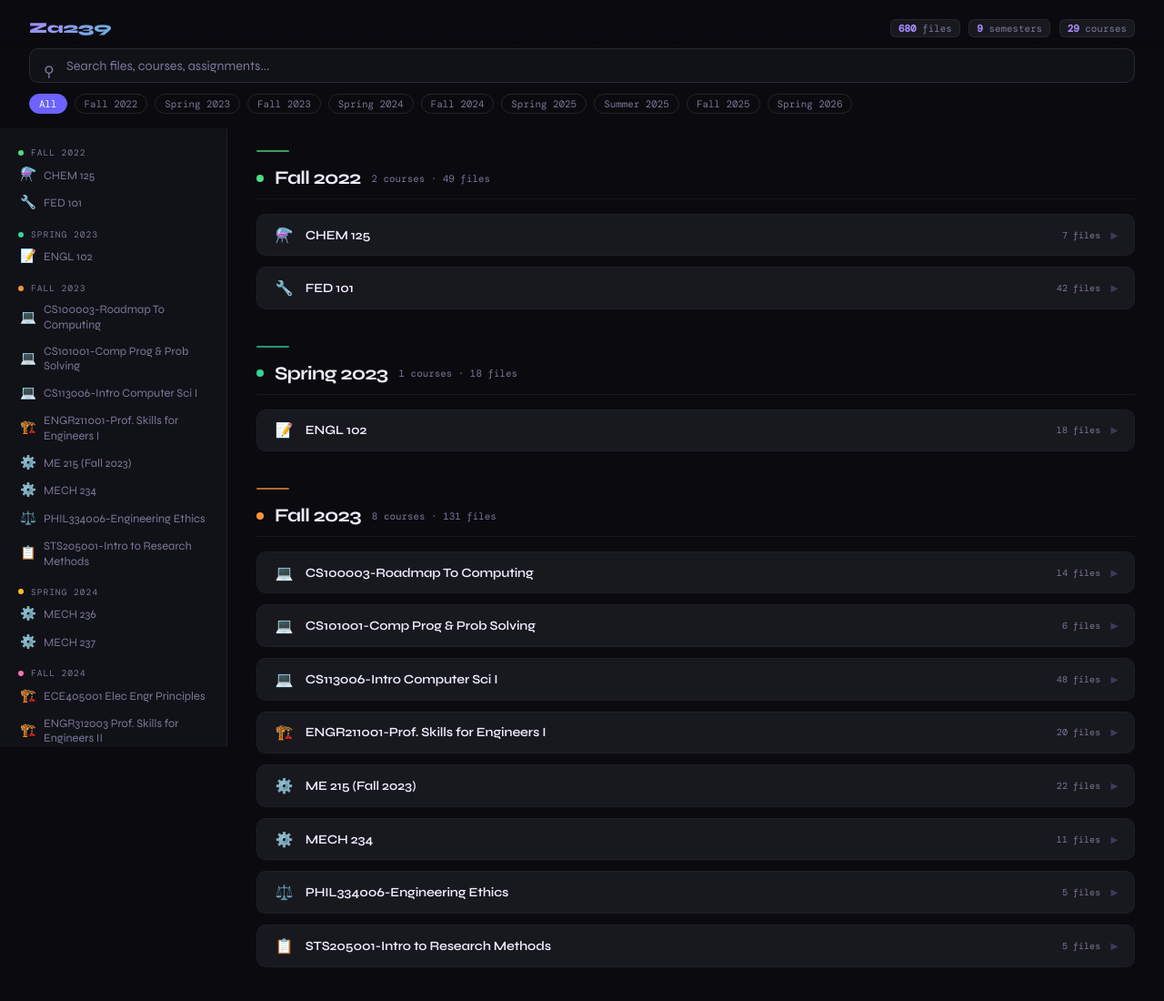
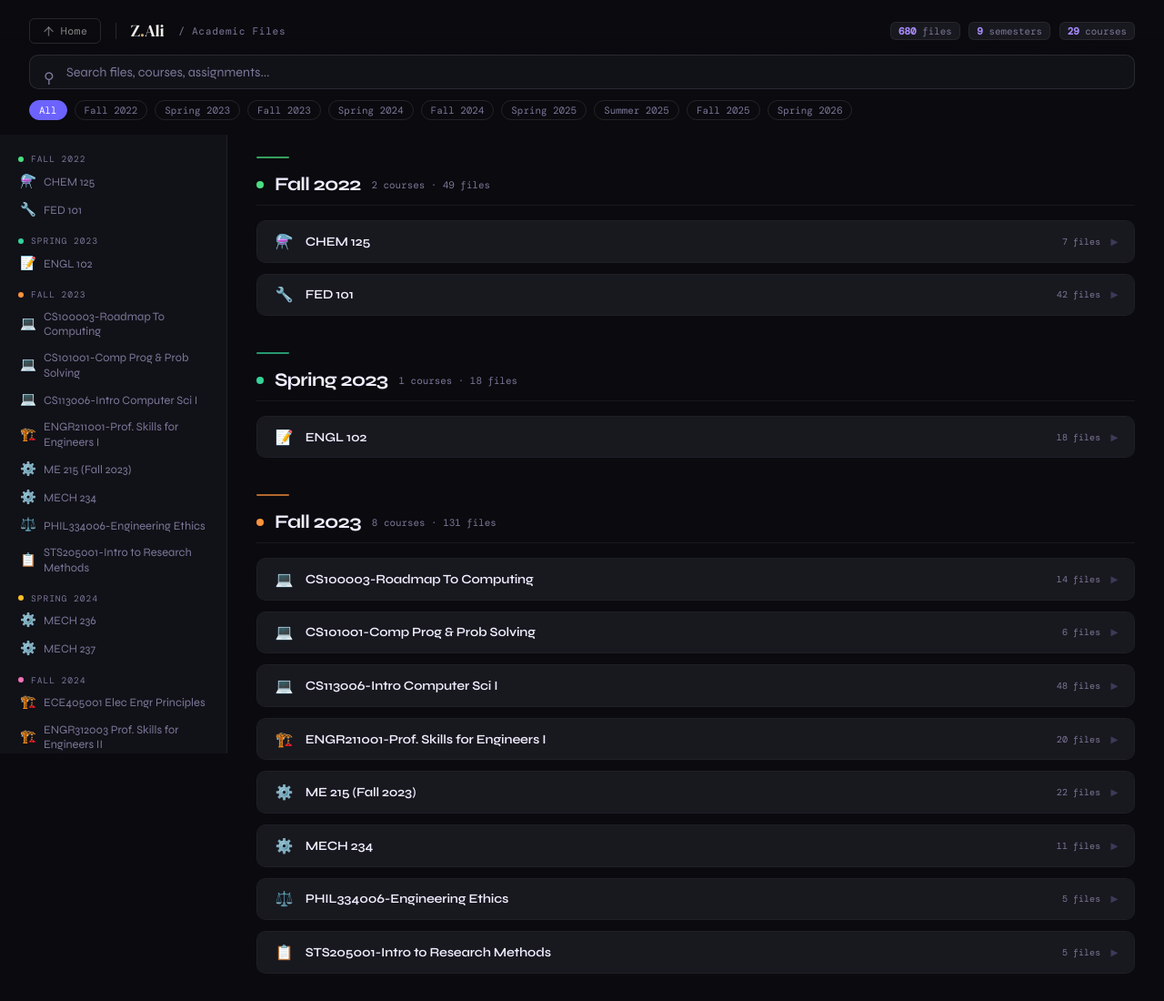
Before and after one commit to ZafirA3223/zafira3223.github.io, a plain HTML site: page academic_files_browser.html in a window 1280 px wide. Shown: the top 1100 px of the page at 91% size. Drawn offline with nearby package versions, Linux system fonts and the light colour scheme.

Commit message:
Update academic_files_browser.html

```diff
--- a/academic_files_browser.html
+++ b/academic_files_browser.html
@@ -4,7 +4,7 @@
 <meta charset="UTF-8">
 <meta name="viewport" content="width=device-width, initial-scale=1.0">
 <title>Academic Files</title>
-<link href="https://fonts.googleapis.com/css2?family=Syne:wght@400;600;700;800&family=DM+Mono:wght@400;500&display=swap" rel="stylesheet">
+<link href="https://fonts.googleapis.com/css2?family=DM+Serif+Display:ital@0;1&family=Syne:wght@400;600;700;800&family=DM+Mono:wght@400;500&family=Outfit:wght@300;400;500;600&display=swap" rel="stylesheet">
 <style>
 *,*::before,*::after{box-sizing:border-box;margin:0;padding:0}
 :root{
@@ -83,11 +83,26 @@ body{background:var(--bg);color:var(--text);font-family:var(--font);min-height:1
 .modal-note{font-size:.78rem;color:var(--muted);line-height:1.6}
 code{background:var(--surface2);padding:1px 5px;border-radius:3px;font-family:var(--mono);font-size:.75em}
 @media(max-width:680px){.layout{grid-template-columns:1fr}.sidebar{display:none}.header,.search-wrap,.filter-strip{padding-left:1rem;padding-right:1rem}.main{padding:1rem}}
+
+.home-btn{display:inline-flex;align-items:center;gap:.45rem;padding:.35rem .85rem;border-radius:6px;border:1px solid rgba(255,255,255,0.12);background:transparent;color:rgba(240,237,232,0.55);font-family:'DM Mono',monospace;font-size:.72rem;letter-spacing:.04em;text-decoration:none;transition:all .18s;flex-shrink:0}
+.home-btn:hover{color:#f0ede8;border-color:rgba(255,255,255,0.28);background:rgba(255,255,255,0.04)}
+.home-btn svg{opacity:.7}
+.home-btn:hover svg{opacity:1}
+.nav-logo-text{font-family:'DM Serif Display',serif;font-size:1.15rem;letter-spacing:-.02em;color:#f0ede8;line-height:1}
+.nav-logo-text span{color:#c8a96e}
+.nav-divider{width:1px;height:18px;background:rgba(255,255,255,0.12);flex-shrink:0}
+.page-label{font-family:'DM Mono',monospace;font-size:.7rem;color:var(--muted);letter-spacing:.06em}
 </style>
 </head>
 <body>
 <header class="header">
-  <div class="logo">Za239 <span>/ Academic Files</span></div>
+  <a href="index.html" class="home-btn">
+    <svg width="13" height="13" viewBox="0 0 13 13" fill="none" xmlns="http://www.w3.org/2000/svg"><path d="M2 6.5L6.5 2L11 6.5" stroke="currentColor" stroke-width="1.4" stroke-linecap="round" stroke-linejoin="round"/><path d="M6.5 2v9" stroke="currentColor" stroke-width="1.4" stroke-linecap="round"/></svg>
+    Home
+  </a>
+  <div class="nav-divider"></div>
+  <span class="nav-logo-text">Z<span>.</span>Ali</span>
+  <span class="page-label">/ Academic Files</span>
   <div class="stats-row"><div class="stat"><b id="sf">680</b> files</div><div class="stat"><b>9</b> semesters</div><div class="stat"><b>29</b> courses</div></div>
 </header>
 <div class="search-wrap"><span class="search-icon">&#9906;</span><input id="search" type="search" placeholder="Search files, courses, assignments..." autocomplete="off"></div>
```
